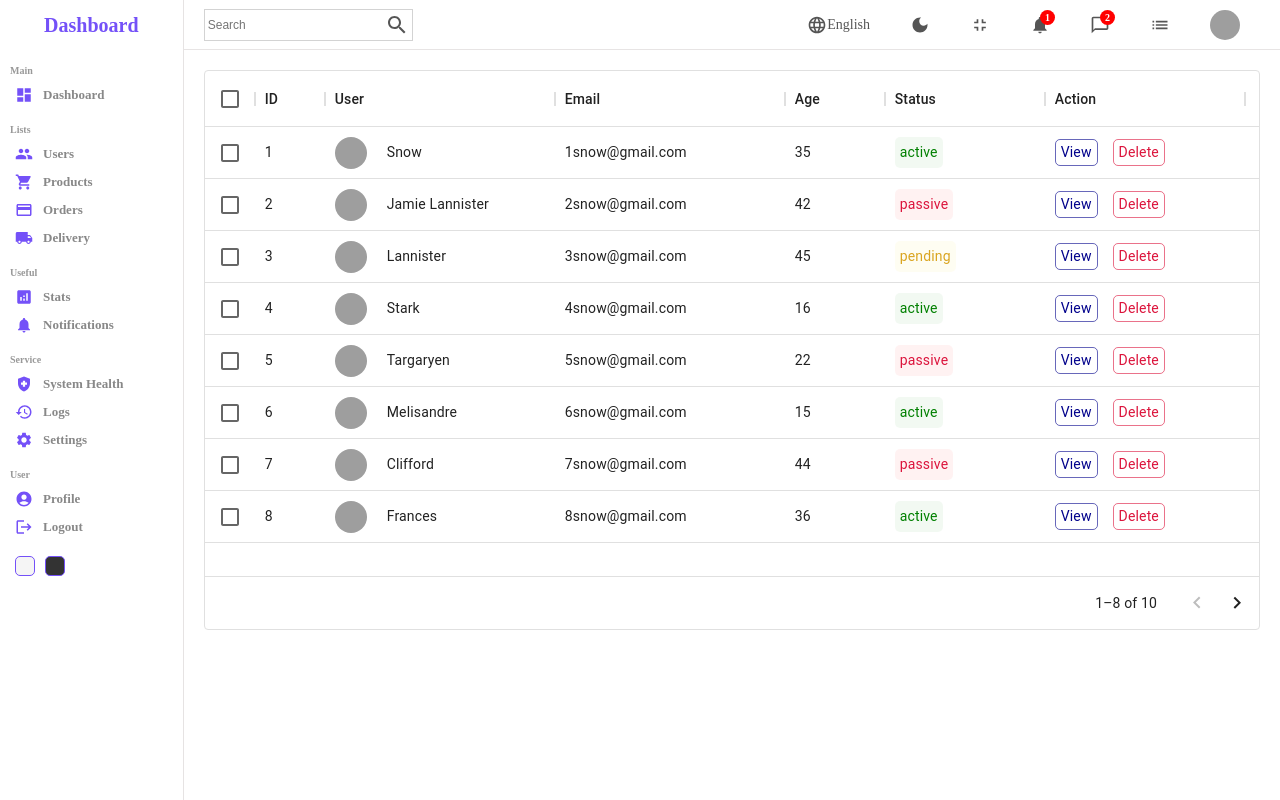
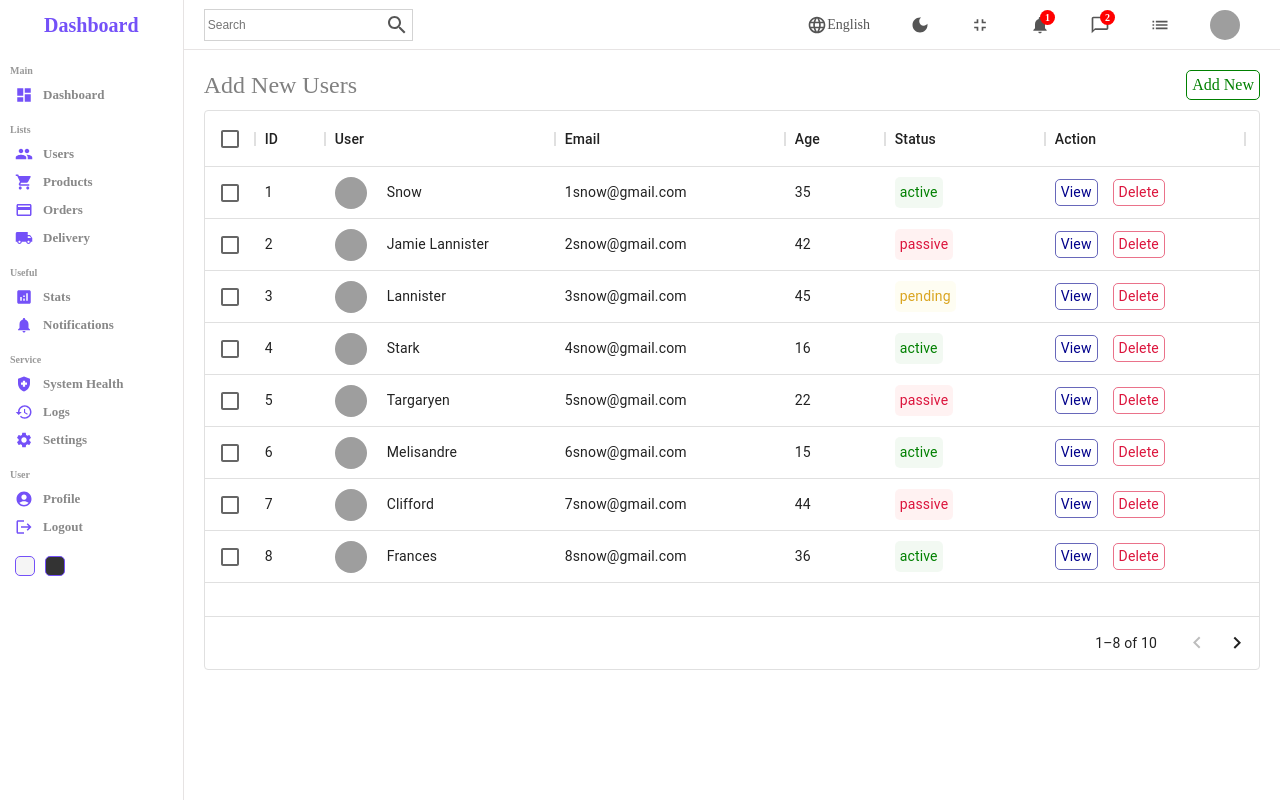
Before and after one commit to AmrMustafa13/admin-dashboard-react.js, a React (Create React App) app: page /users in a window 1280 px wide. Built offline with nearby package versions, Linux system fonts and the light colour scheme; grey boxes are pictures that could not be loaded.

Commit message:
add link to routes

```diff
--- a/src/components/DataTable/DataTable.js
+++ b/src/components/DataTable/DataTable.js
@@ -2,8 +2,11 @@
 import "./DataTable.scss";
 import { DataGrid } from "@mui/x-data-grid";
 import { userColumns, userRows } from "../../datatablesource";
+import { Link, useLocation } from "react-router-dom";
 
 const DataTable = () => {
+  const { pathname } = useLocation();
+
   const actionColumn = [
     {
       field: "action",
@@ -12,15 +15,36 @@
       renderCell: (params) => {
         return (
           <div className="cell-action">
-            <div className="view-btn">View</div>
+            <Link to="/users/test" style={{ textDecoration: "none" }}>
+              <div className="view-btn">View</div>
+            </Link>
             <div className="delete-btn">Delete</div>
           </div>
         );
       },
     },
   ];
+
+  const dataTableHeader =
+    pathname === "/users" ? (
+      <div className="data-table-title">
+        Add New Users
+        <Link to="/users/new" className="link">
+          Add New
+        </Link>
+      </div>
+    ) : (
+      <div className="data-table-title">
+        Add New Products
+        <Link to="/products/new" className="link">
+          Add New
+        </Link>
+      </div>
+    );
+
   return (
     <div className="data-table">
+      {dataTableHeader}
       <DataGrid
         rows={userRows}
         columns={userColumns.concat(actionColumn)}
--- a/src/components/DataTable/DataTable.scss
+++ b/src/components/DataTable/DataTable.scss
@@ -1,6 +1,25 @@
 .data-table {
   height: 600px;
   padding: 20px;
+  .data-table-title {
+    width: 100%;
+    font-size: 24px;
+    color: gray;
+    margin-bottom: 10px;
+    display: flex;
+    align-items: center;
+    justify-content: space-between;
+    .link {
+      text-decoration: none;
+      color: green;
+      font-size: 16px;
+      font-weight: 400;
+      border: 1px solid green;
+      padding: 5px;
+      border-radius: 5px;
+      cursor: pointer;
+    }
+  }
   .cell-with-image {
     display: flex;
     align-items: center;
--- a/src/components/Sidebar/Sidebar.js
+++ b/src/components/Sidebar/Sidebar.js
@@ -12,29 +12,38 @@
 import SettingsIcon from "@mui/icons-material/Settings";
 import AccountCircleIcon from "@mui/icons-material/AccountCircle";
 import LogoutIcon from "@mui/icons-material/Logout";
+import { Link } from "react-router-dom";
 
 const Sidebar = () => {
   return (
     <div className="sidebar">
       <div className="top">
+        <Link to="/" style={{ textDecoration: "none" }}>
           <span className="logo">Dashboard</span>
+        </Link>
       </div>
       <div className="center">
         <ul>
           <p className="title">Main</p>
+          <Link to="/" style={{ textDecoration: "none" }}>
             <li>
               <DashboardIcon className="icon" />
               <span>Dashboard</span>
             </li>
+          </Link>
           <p className="title">Lists</p>
+          <Link to="/users" style={{ textDecoration: "none" }}>
             <li>
               <PeopleIcon className="icon" />
               <span>Users</span>
             </li>
+          </Link>
+          <Link to="/products" style={{ textDecoration: "none" }}>
             <li>
               <ShoppingCartIcon className="icon" />
               <span>Products</span>
             </li>
+          </Link>
           <li>
             <CreditCardIcon className="icon" />
             <span>Orders</span>
```
Lines whose indentation alone changed are shown as unchanged.
